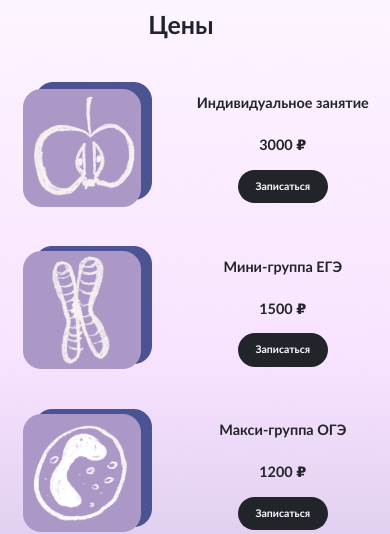
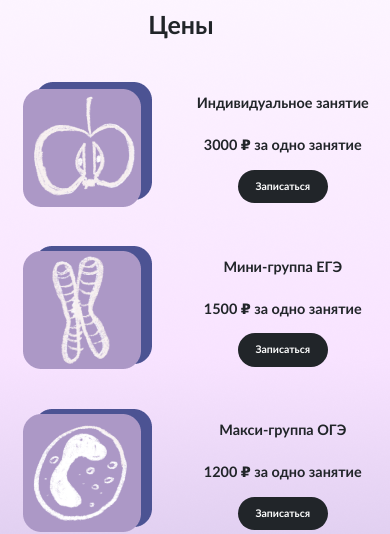
Before and after one commit to Annastaasia/Biology-project, a plain HTML site: page index.html in a window 390 px wide. Shown: the part 1500-2034 px from the top of the page. Drawn offline with nearby package versions, Linux system fonts and the light colour scheme.

Commit message:
add mobile price

```diff
--- a/index.html
+++ b/index.html
@@ -235,21 +235,21 @@
             <div class="price-cardmobil__1"><img class="price-cardimg__1" src="./assets/images/price/img1-mobil.png"
                     alt="card-1">
                 <p class="price__h5mobil__1">Индивидуальное занятие</p>
-                <p class="price__textmobil__1">3000 ₽</p><a href="https://t.me/lena_shramuk"
+                <p class="price__textmobil__1">3000 ₽ за одно занятие</p><a href="https://t.me/lena_shramuk"
                     class="price__buttonmobil__1 btn-dark rounded-pill text-white" role="button"
                     target="_blank">Записаться</a>
             </div>
             <div class="price-cardmobil__2"><img class="price-cardimg__2" src="./assets/images/price/img2-mobil.png"
                     alt="card-2">
                 <p class="price__h5mobil__2">Мини-группа ЕГЭ</p>
-                <p class="price__textmobil__2">1500 ₽</p><a href="https://t.me/lena_shramuk"
+                <p class="price__textmobil__2">1500 ₽ за одно занятие</p><a href="https://t.me/lena_shramuk"
                     class="price__buttonmobil__2 btn-dark rounded-pill text-white" role="button"
                     target="_blank">Записаться</a>
             </div>
             <div class="price-cardmobil__3"><img class="price-cardimg__3" src="./assets/images/price/img3-mobil.png"
                     alt="card-3">
                 <p class="price__h5mobil__3">Макси-группа ОГЭ</p>
-                <p class="price__textmobil__3">1200 ₽</p><a href="https://t.me/lena_shramuk"
+                <p class="price__textmobil__3">1200 ₽ за одно занятие</p><a href="https://t.me/lena_shramuk"
                     class="price__buttonmobil__3 btn-dark rounded-pill text-white" role="button"
                     target="_blank">Записаться</a>
             </div>
```
